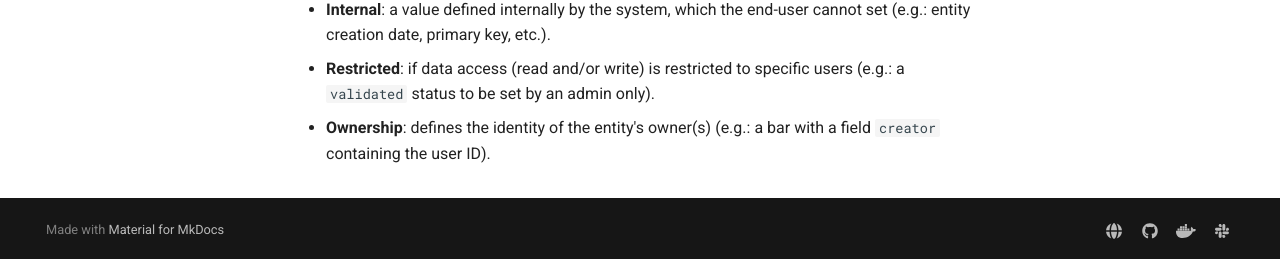
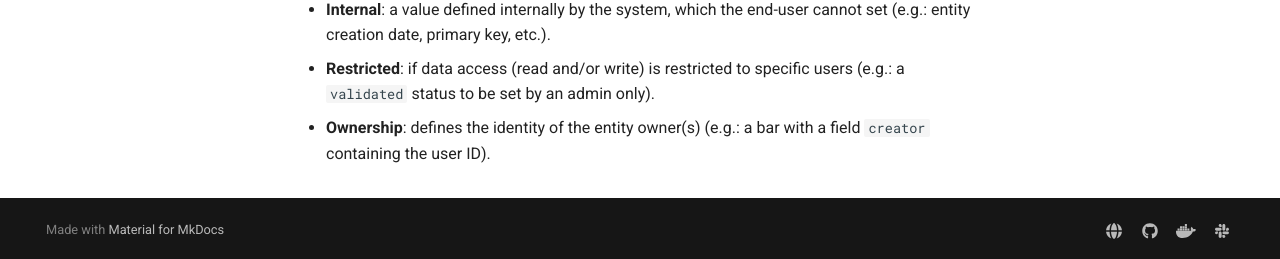
Before and after one commit to hapify/hapify, an MkDocs documentation site: the page built from docs/concepts/models.md, in a window 1280 px wide and 900 px high, scrolled down 1908 px. Shown: the part 638-897 px from the top of the window. Built offline with MkDocs 1.6.1 and Material for MkDocs 9.7.7, drawn with Linux system fonts in a browser that asks for light colours.

Commit message:
docs: fix mistakes

```diff
--- a/docs/concepts/models.md
+++ b/docs/concepts/models.md
@@ -92,4 +92,4 @@ Available types are:
 
 - **Restricted**: if data access (read and/or write) is restricted to specific users (e.g.: a `validated` status to be set by an admin only).
 
-- **Ownership**: defines the identity of the entity's owner(s) (e.g.: a bar with a field `creator` containing the user ID).
+- **Ownership**: defines the identity of the entity owner(s) (e.g.: a bar with a field `creator` containing the user ID).
```
Also changed, not shown: docs/templating/hapify/syntax.md (+1 -1 lines), docs/templating/models-validator.md (+1 -1 lines).
